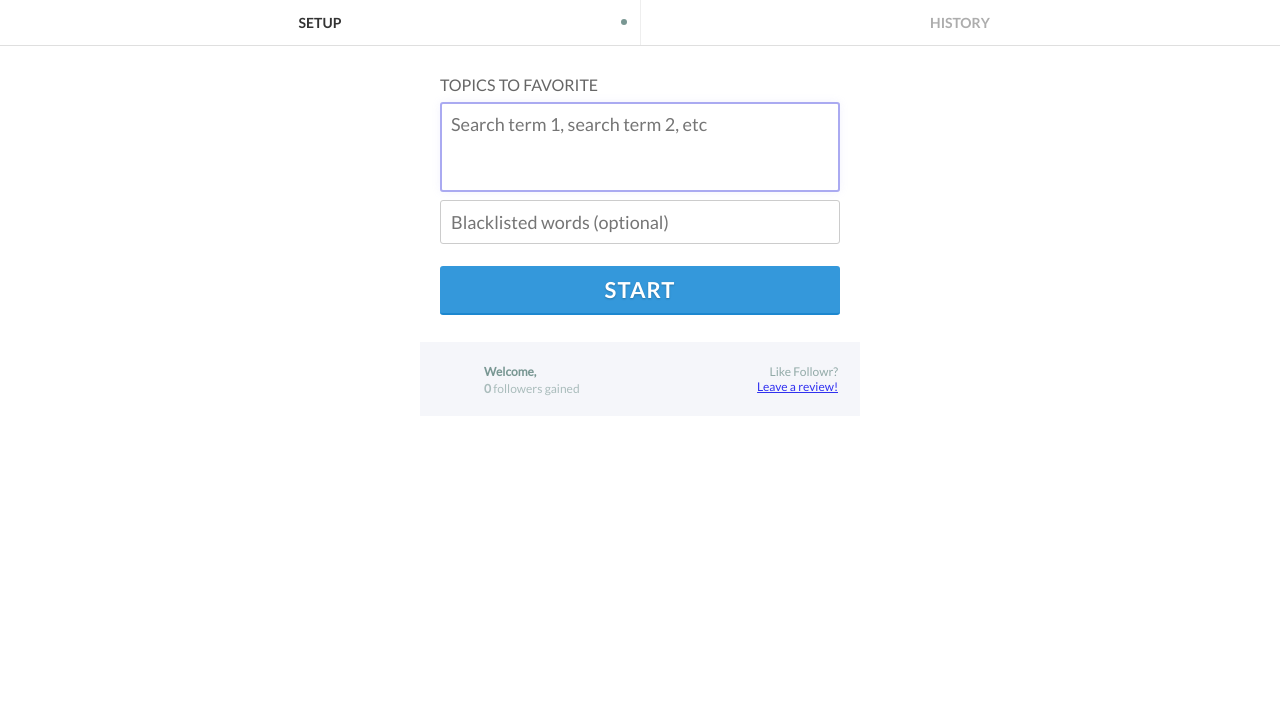
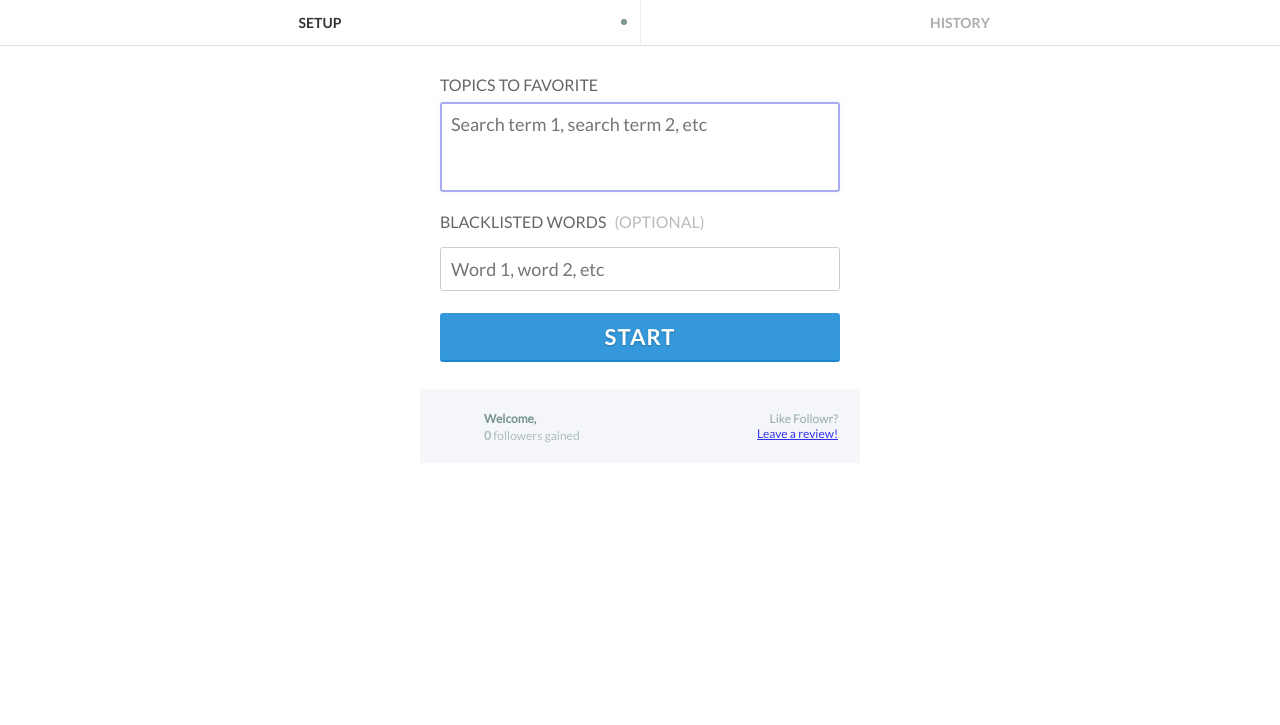
Before and after one commit to ztratar/followr, a browser extension: page options.html in a window 1280 px wide. Shown: the top 725 px of the page. Drawn offline with Linux system fonts and the light colour scheme.

Commit message:
Options styled with blacklist form changes

```diff
--- a/options.html
+++ b/options.html
@@ -14,7 +14,8 @@
 				<div class="row">
 					<label>Topics to favorite</label>
 					<textarea name="queries" placeholder="Search term 1, search term 2, etc"></textarea>
-					<input name="blacklist" type="text" placeholder="Blacklisted words (optional)">
+					<label>Blacklisted words <small>(optional)</small></label>
+					<input name="blacklist" type="text" placeholder="Word 1, word 2, etc">
 				</div>
 				<div class="row save-row cf">
 					<input type="submit" class="save-options" value="Start">
--- a/src/options/options.css
+++ b/src/options/options.css
@@ -8,7 +8,7 @@ body, html {
 	font-size: 18px;
 	background: #fff;
 	min-width: 440px;
-	height: 380px;
+	height: 426px;
 }
 
 .container {
@@ -37,12 +37,12 @@ p {
 .history-page ul.tweet-list {
 	margin: 0;
 	padding: 0;
-	height: 380px;
+	height: 427px;
 	overflow: scroll;
 }
 
 .history-page ul.tweet-list li.empty {
-	height: 150px;
+	height: 196px;
 	background: #fdfdfd;
 	text-align: center;
 	padding: 115px 50px;
@@ -172,7 +172,7 @@ ul.options-nav li a.active {
 
 div.row {
 	display: block;
-	padding: 28px 0 22px;
+	padding: 8px 0 22px;
 }
 
 div.save-row {
@@ -186,7 +186,14 @@ div.row label {
 	font-weight: 500;
 	font-size: 16px;
 	color: #666;
-	margin: 0 0 8px 0;
+	margin: 20px 0 8px 0;
+}
+
+div.row label small {
+	font-weight: 400;
+	color: #bbb;
+	font-size: 16px;
+	margin: 0 0 0 5px;
 }
 
 div.row textarea {
```
